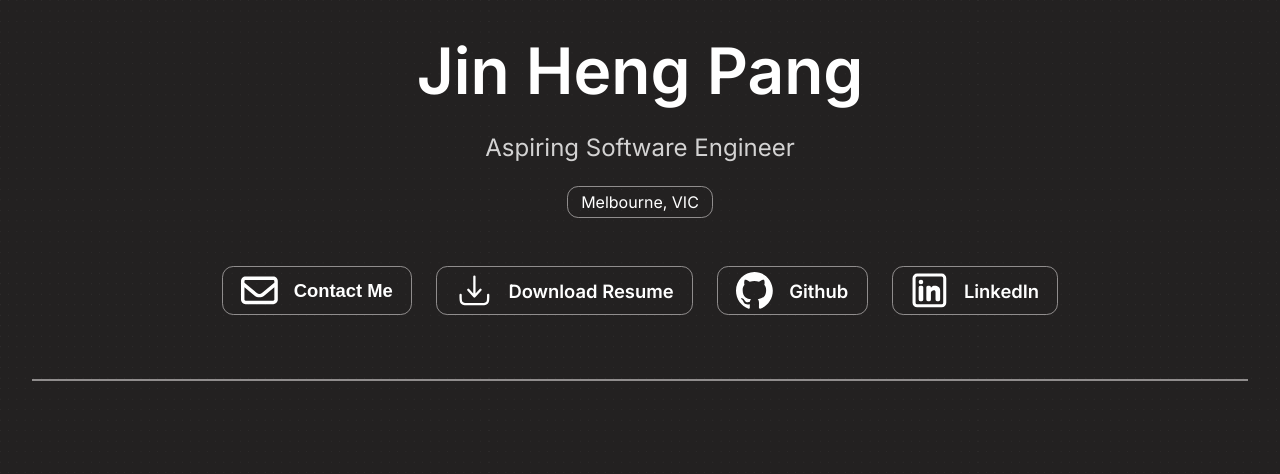
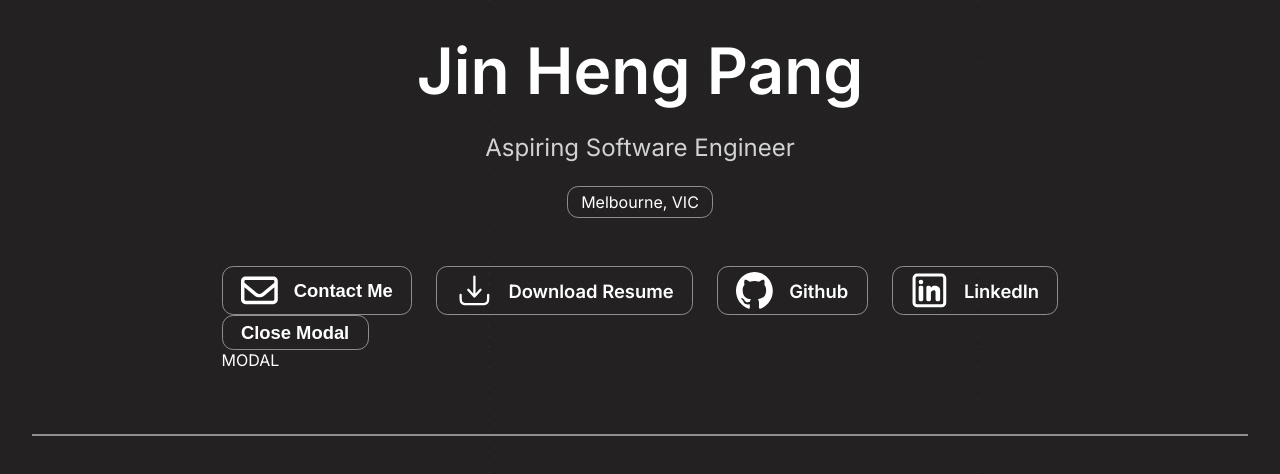
Before and after one commit to jinheng-pang/jin-portfolio, a React (Vite) app: page / in a window 1280 px wide. Both pictures are taken after a click on the button "Contact Me". Shown: the top 474 px of the page. Built offline with nearby package versions, Linux system fonts and the light colour scheme.

Commit message:
Create basic modal function for contact form - open & close button

```diff
--- /dev/null
+++ b/src/components/ContactForm.tsx
@@ -0,0 +1,20 @@
+import { useState } from "react";
+
+interface ContactFormProps {
+  open: boolean;
+  children: React.ReactNode; // anything react can render, e.g. JSX, string, number
+  onClose: () => void;
+}
+
+const ContactForm = ( { open, children, onClose}: ContactFormProps ) => {
+  if (!open) return null
+
+  return (
+    <div>
+        <button onClick={onClose}>Close Modal</button>
+        {children}
+    </div>
+  );
+};
+
+export default ContactForm;
--- a/src/header/Header.tsx
+++ b/src/header/Header.tsx
@@ -1,11 +1,16 @@
+import { useState } from "react";
+
 import SvgEnvelope from "../svg/Envelope";
 import SvgDownload from "../svg/Download";
 import SvgGithub from "../svg/Github";
 import SvgLinkedin from "../svg/Linkedin";
+import ContactForm from "../components/ContactForm";
 
 import "./header.css";
 
 const Header = () => {
+  const [isOpen, setIsOpen] = useState(false);
+
   return (
     <div className="header">
       <h1 className="header-name">Jin Heng Pang</h1>
@@ -13,10 +18,15 @@ const Header = () => {
       <p className="header-location">Melbourne, VIC</p>
       <ul className="header-links">
         <li>
-          <button>
+          <button onClick={() => setIsOpen(true)}>
             <SvgEnvelope className="header-links-svg" />
             Contact Me
           </button>
+          <ContactForm
+            open={isOpen}
+            children={"MODAL"}
+            onClose={() => setIsOpen(false)}
+          />
         </li>
         <li>
           <a href="/resume.pdf" target="_blank" rel="noopener noreferrer">
```
